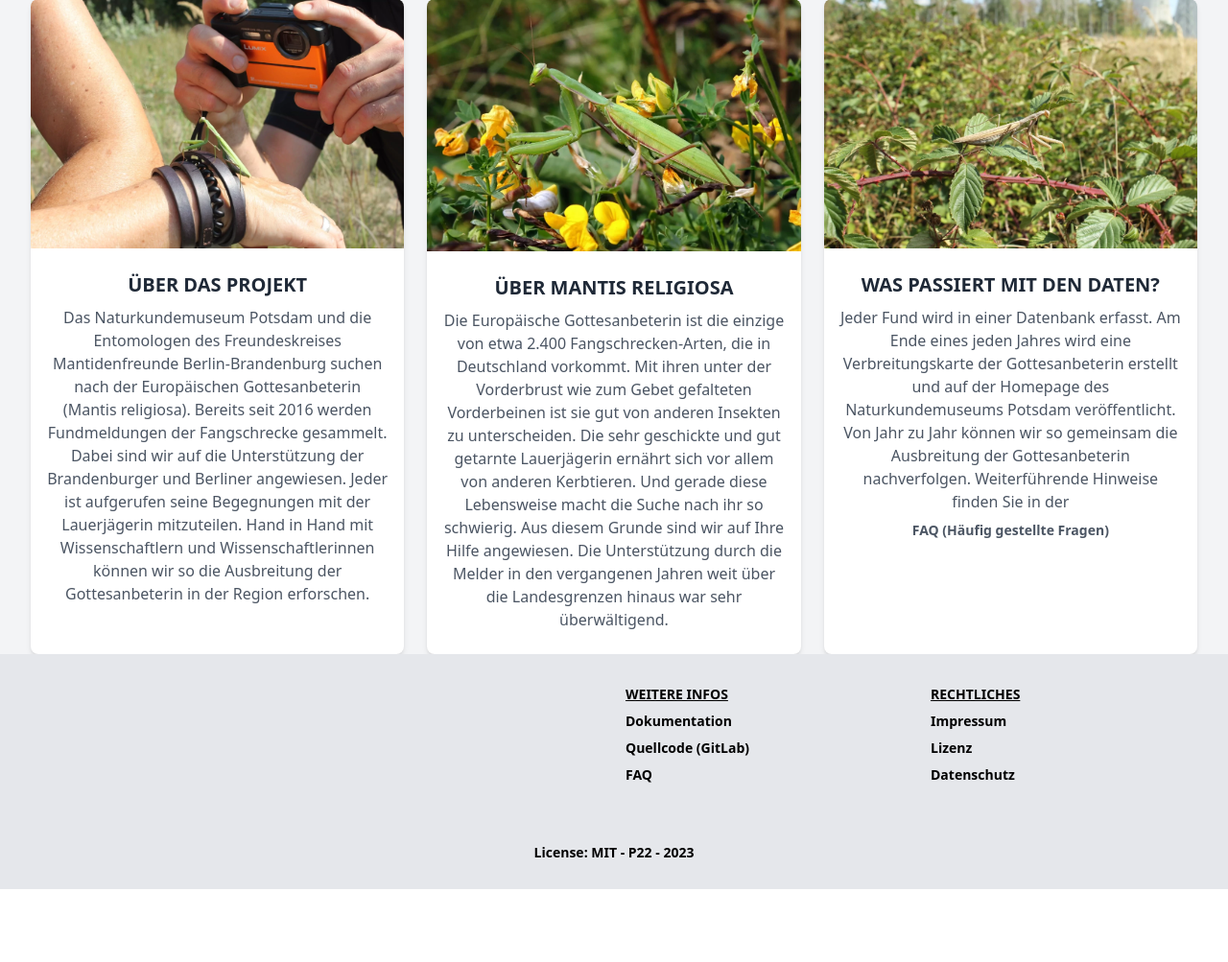
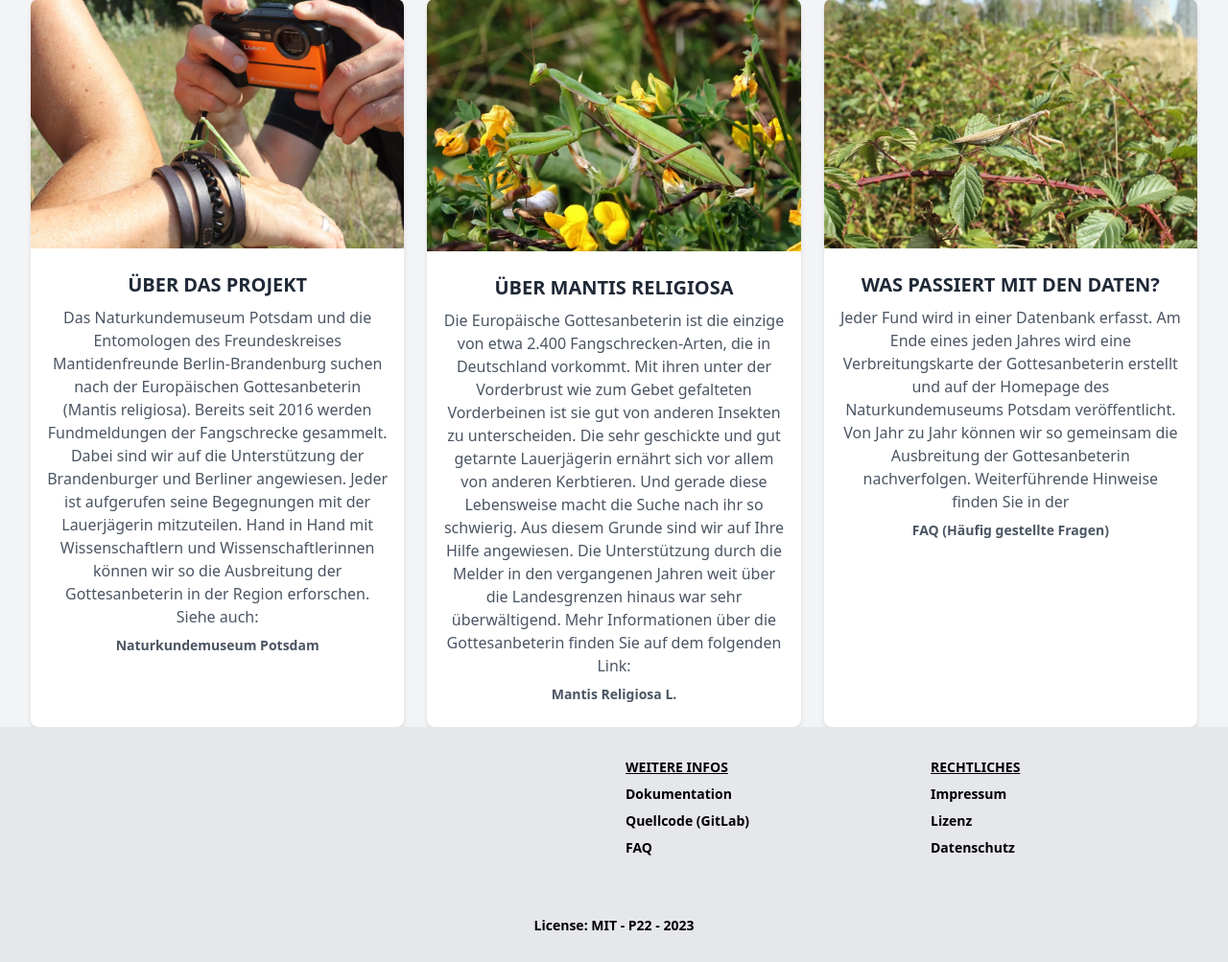
Before and after one commit to opendata-apps/mantis, a Flask app: page / in a window 1280 px wide. Shown: the part 261-1264 px from the top of the page at 96% size. Before the commit the page ends 1188 px from the top, so only its background shows below. Run offline with Flask 3, Linux system fonts and the light colour scheme; style sheets or scripts are compiled from the project's sources.

Commit message:
Verlinkung zum Museum und zur Seite über die Gottesanbeterin

```diff
--- a/app/templates/home.html
+++ b/app/templates/home.html
@@ -21,7 +21,12 @@
           auf die Unterstützung der Brandenburger und Berliner angewiesen. Jeder ist
           aufgerufen seine Begegnungen mit der Lauerjägerin mitzuteilen. Hand in Hand mit
           Wissenschaftlern und Wissenschaftlerinnen können wir so die Ausbreitung der
-          Gottesanbeterin in der Region erforschen.
+          Gottesanbeterin in der Region erforschen. Siehe auch:
+
+	  <a class="block pt-2 text-sm font-semibold text-blueGray-600 hover:text-blueGray-800"
+	     href="https://www.naturkundemuseum-potsdam.de/gottesanbeterin-gesucht"
+	     target="_blank">
+             Naturkundemuseum Potsdam</a>
         </p>
       </div>
     </div>
@@ -37,6 +42,11 @@
           Die Europäische Gottesanbeterin ist die einzige von etwa 2.400 Fangschrecken-Arten, die in
           Deutschland vorkommt. Mit ihren unter der Vorderbrust wie zum Gebet gefalteten Vorderbeinen ist sie gut von anderen Insekten zu unterscheiden. Die sehr geschickte und gut getarnte Lauerjägerin ernährt sich vor allem von anderen Kerbtieren. Und gerade diese Lebensweise macht die Suche nach ihr so schwierig. Aus diesem Grunde sind wir auf Ihre Hilfe angewiesen. Die Unterstützung
           durch die Melder in den vergangenen Jahren weit über die Landesgrenzen hinaus war sehr überwältigend.
+
+	   Mehr Informationen über die Gottesanbeterin finden Sie auf dem folgenden Link:
+	  <a class="block pt-2 text-sm font-semibold text-blueGray-600 hover:text-blueGray-800" href="/faq">
+             Mantis Religiosa L.</a>
+
         </p>
       </div>
     </div>
```
